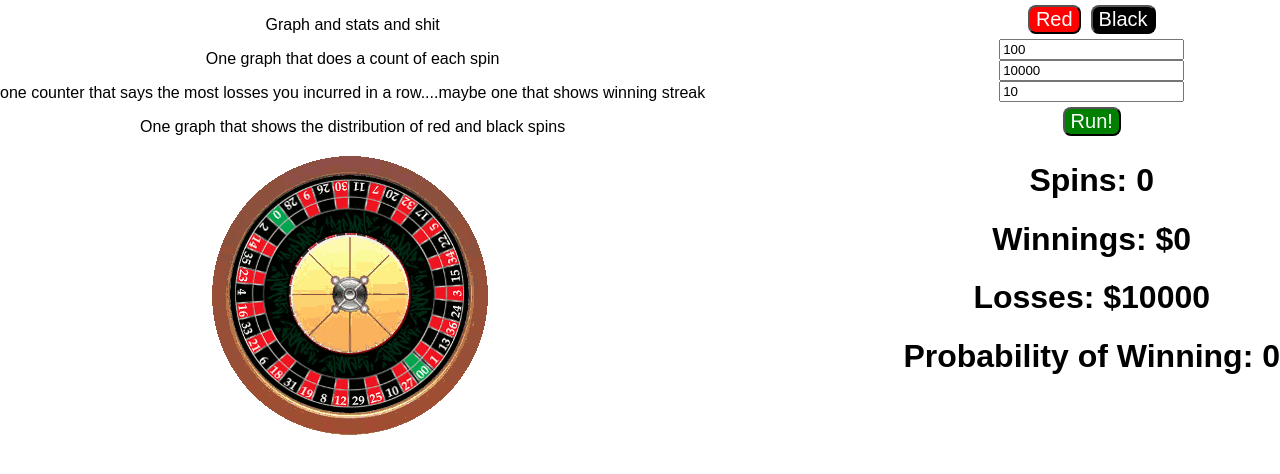
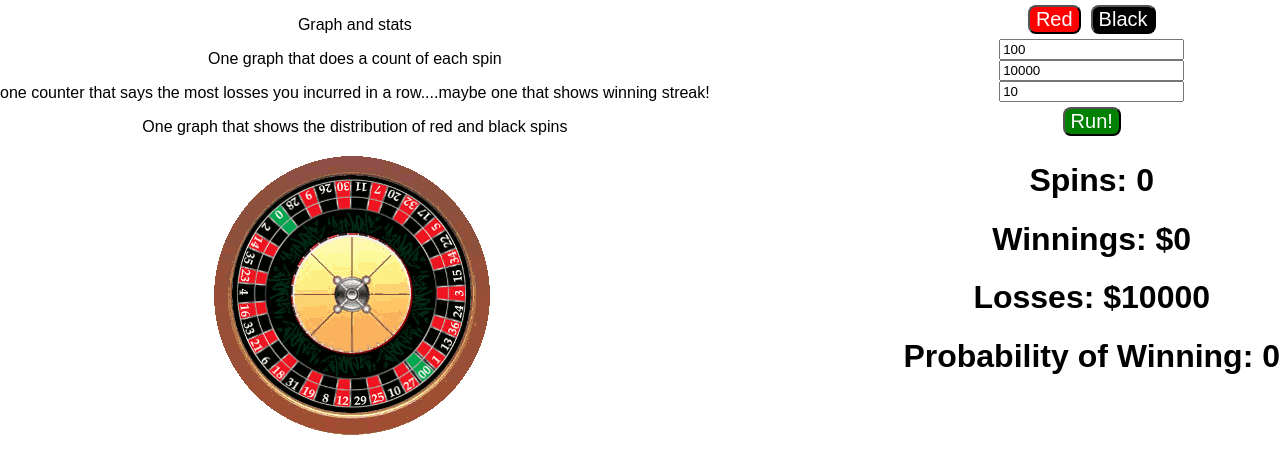
Before and after one commit to akallbold/martingale_react, a React (Create React App) app: page / in a window 1280 px wide. Shown: the top 474 px of the page. Built offline with nearby package versions, Linux system fonts and the light colour scheme.

Commit message:
updated language

```diff
--- a/src/Graphics.js
+++ b/src/Graphics.js
@@ -6,9 +6,9 @@ class Graphics extends React.Component {
   render(){
     return (
       <div className="left">
-        <p>Graph and stats and shit</p>
+        <p>Graph and stats</p>
         <p>One graph that does a count of each spin</p>
-        <p>one counter that says the most losses you incurred in a row....maybe one that shows winning streak</p>
+        <p>one counter that says the most losses you incurred in a row....maybe one that shows winning streak!</p>
         <p>One graph that shows the distribution of red and black spins</p>
         <img alt="spinning roulette wheel" src="wheel.gif" />
 
```
